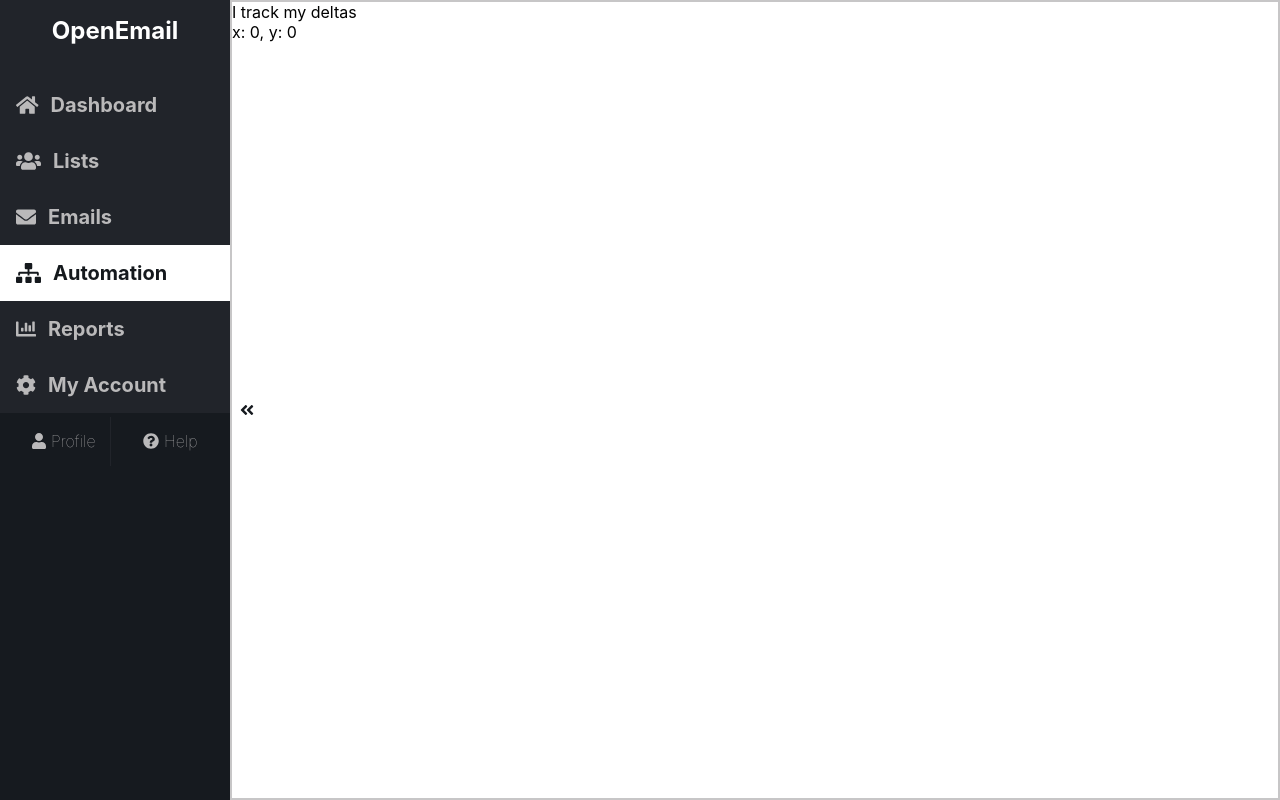
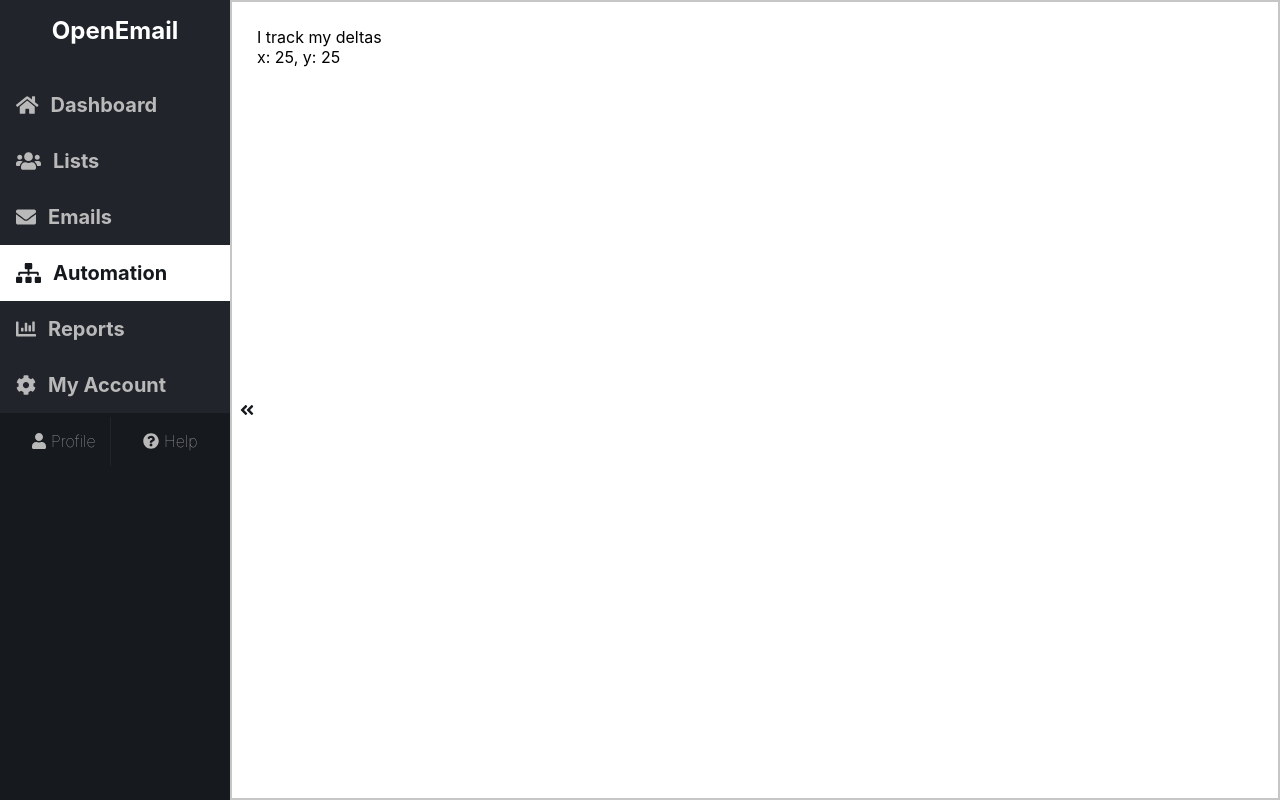
Before and after one commit to logmannn/marketing-automation-tool-ui, a React (Create React App) app: page / in a window 1280 px wide. Built offline with nearby package versions, Linux system fonts and the light colour scheme.

Commit message:
get parent bounds working

```diff
--- a/src/editing/Editing.js
+++ b/src/editing/Editing.js
@@ -22,12 +22,8 @@ export default class Editing extends Component {
     this.state = {
       activeDrags: 0,
       deltaPosition: {
-        x: 0,
-        y: 0
-      },
-      controlledPosition: {
-        x: -400,
-        y: 200
+        x: 25,
+        y: 25
       }
     };
   }
@@ -36,12 +32,8 @@ export default class Editing extends Component {
     this.setState({
       activeDrags: 0,
       deltaPosition: {
-        x: 0,
-        y: 0
-      },
-      controlledPosition: {
-        x: -400,
-        y: 200
+        x: 25,
+        y: 25
       }
     });
   }
@@ -55,21 +47,18 @@ export default class Editing extends Component {
   };
 
   handleDrag = (e, ui) => {
-    // console.log(e);
-    // console.log(ui.deltaX);
-    // console.log(ui.deltaY);
-    console.log(this.state);
-    const { x, y } = this.state.deltaPosition;
+    console.log("ui.x: " + ui.x);
+    console.log("ui.deltaX: " + ui.deltaX);
+
     this.setState({
       deltaPosition: {
-        x: x + ui.deltaX,
-        y: y + ui.deltaY
+        x: ui.x + ui.deltaX,
+        y: ui.y + ui.deltaY
       }
     });
   };
 
   render() {
-    console.log(this.state);
     const dragHandlers = { onStart: this.onStart, onStop: this.onStop };
     const { deltaPosition } = this.state;
     return (
@@ -81,27 +70,13 @@ export default class Editing extends Component {
           (this.props.isHidden === false && "editingSmall")
         }
       >
-        {/* <Draggable
-          // axis="xy"
-          // grid={[25, 25]}
-          handle=".handle"
-          defaultPosition={{ x: 0, y: 0 }}
-          position={null}
-          // onStart={this.handleStart}
+        <Draggable
+          defaultPosition={{ x: deltaPosition.x, y: deltaPosition.y }} // in the future this will not be used and it will be taken from the server
           onDrag={this.handleDrag}
-          // onStop={this.handleStop}
+          bounds="parent"
+          {...dragHandlers}
         >
-          <div>
-            <div className="handle">Drag from here</div>
-            <div>This readme is really dragging on...</div>
-            <div>I track my deltas</div>
-            <div>
-              x: {deltaPosition.x.toFixed(0)}, y: {deltaPosition.y.toFixed(0)}
-            </div>
-          </div>
-        </Draggable> */}
-        <Draggable onDrag={this.handleDrag} {...dragHandlers}>
-          <div className="box">
+          <div className="box" style={{ width: "150px" }}>
             <div>I track my deltas</div>
             <div>
               x: {deltaPosition.x.toFixed(0)}, y: {deltaPosition.y.toFixed(0)}
```
